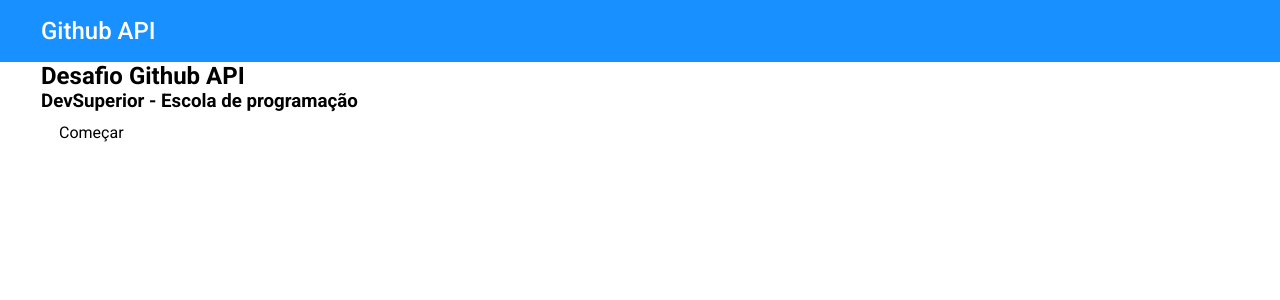
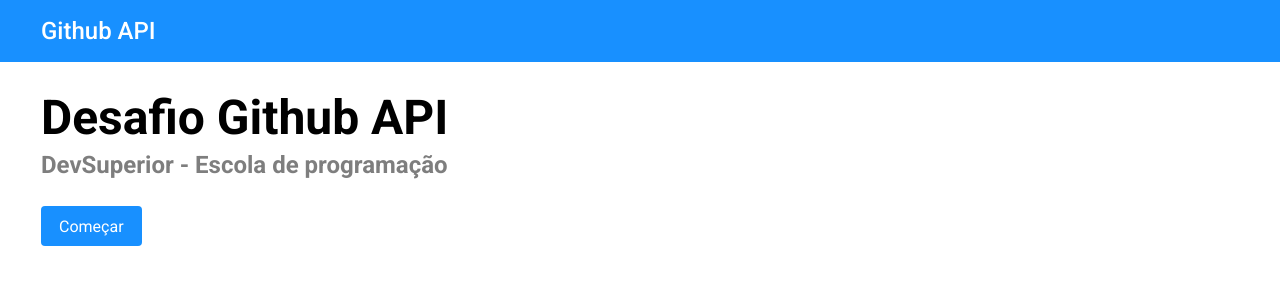
Before and after one commit to Ital023/GithubAPI, a React (Vite) app: page / in a window 1280 px wide. Shown: the top 300 px of the page. Built offline with nearby package versions, Linux system fonts and the light colour scheme.

Commit message:
feat: HomeBody done

```diff
--- a/src/components/ButtonPrimary/styles.css
+++ b/src/components/ButtonPrimary/styles.css
@@ -1,4 +1,5 @@
 .gapi-btn-primary {
-    background-color: var(--dsc-color-bg-secondary);
+    all: unset;
+    background-color: var(--dsc-color-btn-primary);
     color: var(--dsc-color-font-quaternary);
 }
--- a/src/index.css
+++ b/src/index.css
@@ -61,7 +61,6 @@
 /* ----------------------- Btn ----------------------- */
 
 .gapi-btn {
-  all: unset;
   height: 40px;
   border-radius: 4px;
   font-size: 16px;
@@ -71,4 +70,5 @@
   align-items: center;
   cursor: pointer;
   padding-inline: 18px;
+
 }
--- a/src/routes/Home/HomeBody/index.tsx
+++ b/src/routes/Home/HomeBody/index.tsx
@@ -1,13 +1,21 @@
+import "./styles.css";
 import ButtonPrimary from "../../../components/ButtonPrimary";
 
 export default function HomeBody() {
   return (
-      <div className="gapi-container">
+    <div className="gapi-container">
+
+      <div className="gapi-homebody-title-container">
         <h2 className="gapi-homebody-title">Desafio Github API</h2>
-        <h3 className="gapi-homebody-subtitle">DevSuperior - Escola de programação</h3>
-        <ButtonPrimary text="Começar" />
       </div>
 
+      <div className="gapi-homebody-subtitle-container">
+        <h3 className="gapi-homebody-subtitle">
+          DevSuperior - Escola de programação
+        </h3>
+      </div>
 
+      <ButtonPrimary text="Começar" />
+    </div>
   );
 }
--- /dev/null
+++ b/src/routes/Home/HomeBody/styles.css
@@ -0,0 +1,20 @@
+.gapi-homebody-title {
+    font-weight: 700;
+    font-size: 48px;
+    color: var(--dsc-color-font-primary);
+}
+
+.gapi-homebody-title-container {
+    margin-top: 27px;
+    margin-bottom: 5px;
+}
+
+.gapi-homebody-subtitle {
+    font-size: 24px;
+    font-weight: 700;
+    color: var(--dsc-color-font-secondary);
+}
+
+.gapi-homebody-subtitle-container {
+    margin-bottom: 27px;
+}
```
